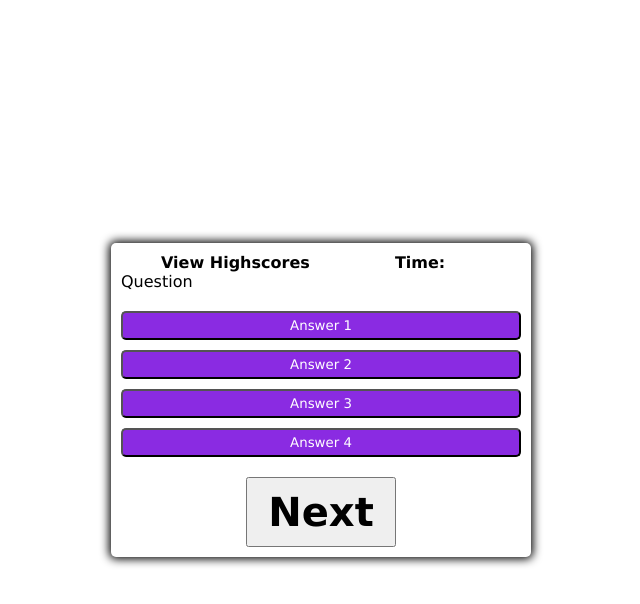
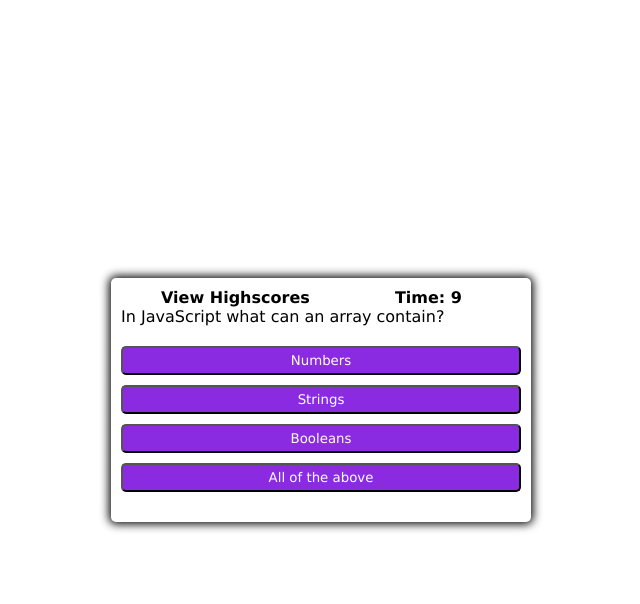
Before and after one commit to Jdelg140/Coding-Examination, a plain HTML site: page index.html in a window 1280 px wide. Both pictures are taken after a click on the button "Start". Shown: the whole page, without its empty margins (319-959 px from the left). Drawn offline with Linux system fonts and the light colour scheme.

Commit message:
cleaned up functions and made them more consolidated, in the create function I was able to get the values in the questions array to display when the first question is displayed to the user. I also fixed the questions array so that I can refer to it when the next question appears

```diff
--- a/Assets/JS/script.js
+++ b/Assets/JS/script.js
@@ -1,112 +1,115 @@
 //start the quiz
 
-const startButton= document.getElementById("start-btn")
-const questionContainerElement = document.getElementById("question-container")
-const answerBtnElement =document.getElementById("answer-btns")
-const nextBtnElement =document.getElementById("next-btn")
-const hideScoresElement=document.getElementById("score-container")
-const hideIntroElement=document.getElementById("intro")
-const questionElement=document.getElementById("question")
-const firstAnswer=document.getElementById("btn0")
-const secondAnswer=document.getElementById("btn1")
-const thirdAnswer=document.getElementById("btn2")
-const fourthAnswer=document.getElementById("btn3")
+const startButton= document.getElementById("start-btn");
+const questionContainerElement = document.getElementById("question-container");
+const answerBtnElement =document.getElementById("answer-btns");
+const nextBtnElement =document.getElementById("next-btn");
+const hideScoresElement=document.getElementById("score-container");
+const hideIntroElement=document.getElementById("intro");
+const questionElement=document.getElementById("question");
+
+let timeElement=document.getElementById("time");
+
+const choiceElementA=document.getElementById("A");
+const choiceElementB=document.getElementById("B");
+const choiceElementC=document.getElementById("C");
+const choiceElementD=document.getElementById("D");
+
+const startGameElement=document.getElementById("start-btn");
+
+startGameElement.addEventListener("click",createQuestion)
 
 
-startButton.addEventListener("click", startGame)
-nextBtnElement.addEventListener("click",function(){
+let counter= 10;
 
-},true)
+function countDown(){
+        timeElement.innerHTML="Time: "+ counter;
+        counter--
+
+        if(counter<0){
+            clearInterval(interval)
+        }
 
 
-
-function startGame(){
-
-startButton.classList.add("hidden")
-questionContainerElement.classList.remove("hidden")
-hideScoresElement.classList.remove("hide-score")
-nextBtnElement.classList.remove("next-btn-hide")
-hideIntroElement.classList.add("hidden")
-if(nextBtnElement==true)
-showQuestion1()
 }
-
-
 
 //click next to move on to the next question
 
 
 
-function showQuestion1(){
-    questionElement.innerText=questions[0].question1
-    firstAnswer.innerText=questions[0].text1
-    secondAnswer.innerText=questions[0].text2
-    thirdAnswer.innerText=questions[0].text3
-    fourthAnswer.innerText=questions[0].text4
-    showQuestion2()
-}
+function createQuestion(){
 
-function showQuestion2(){
-    questionElement.innerText=questions[1].question2
-    firstAnswer.innerText=questions[1].text5
-    secondAnswer.innerText=questions[1].text6
-    thirdAnswer.innerText=questions[1].text7
-    fourthAnswer.innerText=questions[1].text8
-    showQuestion3()
-}
-function showQuestion3(){
-    questionElement.innerText=questions[2].question3
-    firstAnswer.innerText=questions[2].text9
-    secondAnswer.innerText=questions[2].text10
-    thirdAnswer.innerText=questions[2].text11
-    fourthAnswer.innerText=questions[2].text12
-    showQuestion4()
-}
-function showQuestion4(){
-    questionElement.innerText=questions[3].question4
-    firstAnswer.innerText=questions[3].text13
-    secondAnswer.innerText=questions[3].text14
-    thirdAnswer.innerText=questions[3].text15
-    fourthAnswer.innerText=questions[3].text16
+    startButton.classList.add("hidden");
+    questionContainerElement.classList.remove("hidden");
+    hideScoresElement.classList.remove("hide-score");
+
+    hideIntroElement.classList.add("hidden");
+
+    let questionIndex= 0;
+
+    let q =questions[questionIndex];
+
+    questionElement.innerHTML= q.question;
+
+    choiceElementA.innerHTML=q.choiceA;
+    choiceElementB.innerHTML=q.choiceB;
+    choiceElementC.innerHTML=q.choiceC;
+    choiceElementD.innerHTML=q.choiceD;
+
+    interval= setInterval(countDown,1000)
+
+    if(choiceD===true){
+        questionIndex++
+    }
 
 }
 
-//identify questions and answers into objects and arrays
-const questions= [
-    {
-        question1: "In JavaScript what can arrays contain?",
+function checkAnswer(answer){
+if(answer==questions[questionIndex].correct){
+
+}
+}
 
 
-            text1:"Numbers",
-            text2:"Strings",
-            text3:"Booleans",
-            text4: "All of the above",
+//identify questions and answers into objects and arrays
+let questions= [
+    {
+        question: "In JavaScript what can an array contain?",
+
+            choiceA:"Numbers",
+            choiceB:"Strings",
+            choiceC:"Booleans",
+            choiceD: "All of the above",
+            correct:"D"
 
 
     },
     {
-    question2: "The condition of if/else statement is stored in?",
+    question: "The condition of am if/else statement is stored in?",
 
-            text5:"Parenthesis",
-            text6:"Curly Brackets",
-            text7: "Commas",
-            text8:"Slashes",
+            choiceA:"Parenthesis",
+            choiceB:"Curly Brackets",
+            choiceC: "Commas",
+            choiceD:"Slashes",
+            correct:"A"
     },
     {
-        question3:"Which language is the hardest?",
+        question:"Which language is the hardest?",
 
-            text9:"HTML",
-            text10:"CSS",
-            text11:"JavaScript",
-            text12:"English"
+            choiceA:"HTML",
+            choiceB:"CSS",
+            choiceC:"JavaScript",
+            choiceD:"English",
+            correct:"C"
     },
     {
-        question4:"Which is a helpful tool to debug code?",
+        question:"Which is a helpful tool to debug code?",
 
-            text13:"Arrays",
-            text14:"Booleans",
-            text15:"If/Then Statements",
-            text16: "Console.log"
+            choiceA:"Arrays",
+            choiceB:"Booleans",
+            choiceC:"If/Then Statements",
+            choiceD: "Console.log",
+            correct:"D"
 
     }
 
--- a/index.html
+++ b/index.html
@@ -29,17 +29,16 @@
             <div id="question">Question</div>
 
             <div id="answer-btns" class="answer-grid">
-                <button id="btn0" class="btn">Answer 1</button>
-                <button id="btn1" class="btn">Answer 2</button>
-                <button id="btn2" class="btn">Answer 3</button>
-                <button id="btn3" class="btn">Answer 4</button>
+                <button id="A" class="btn" onclick="checkanswer('A')">Answer 1</button>
+                <button id="B" class="btn" onclick="checkanswer('B')">Answer 2</button>
+                <button id="C" class="btn" onclick="checkanswer('C')">Answer 3</button>
+                <button id="D" class="btn" onclick="checkanswer('D')">Answer 4</button>
             </div>
 
         </div>
 
         <div class="controls">
             <button id="start-btn" class="start-btn-class">Start</button>
-            <button id="next-btn" class="next-btn-hide">Next</button>
 
         </div>
 
```
